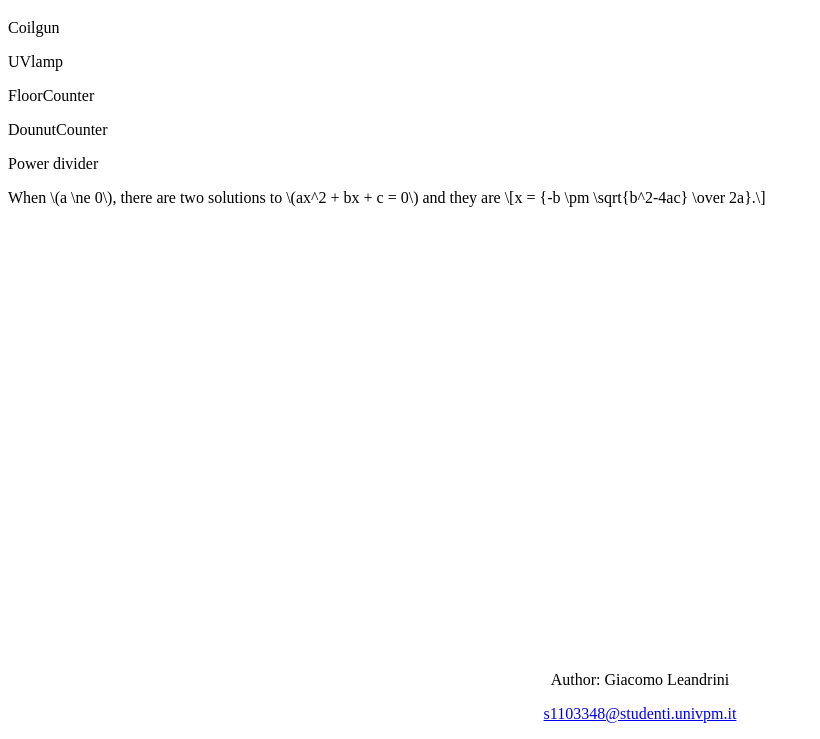
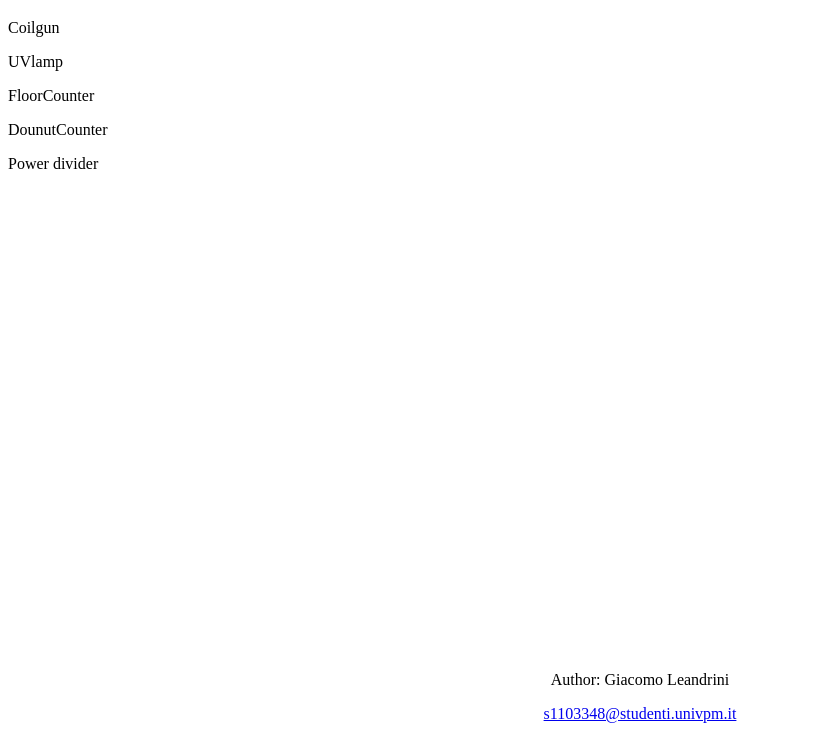
Before and after one commit to giax02/giax02.github.io, a plain HTML site: page index.htm in a window 1280 px wide. Shown: the part 61-800 px from the top of the page, without its empty margins (0-820 px from the left). Drawn offline with Linux system fonts and the light colour scheme.

Commit message:
Update index.htm

```diff
--- a/index.htm
+++ b/index.htm
@@ -11,8 +11,6 @@
   <p>FloorCounter</p>
   <p>DounutCounter</p>
   <p>Power divider</p>
-When \(a \ne 0\), there are two solutions to \(ax^2 + bx + c = 0\) and they are
-  \[x = {-b \pm \sqrt{b^2-4ac} \over 2a}.\]
 </body>
 </html>
 
```
